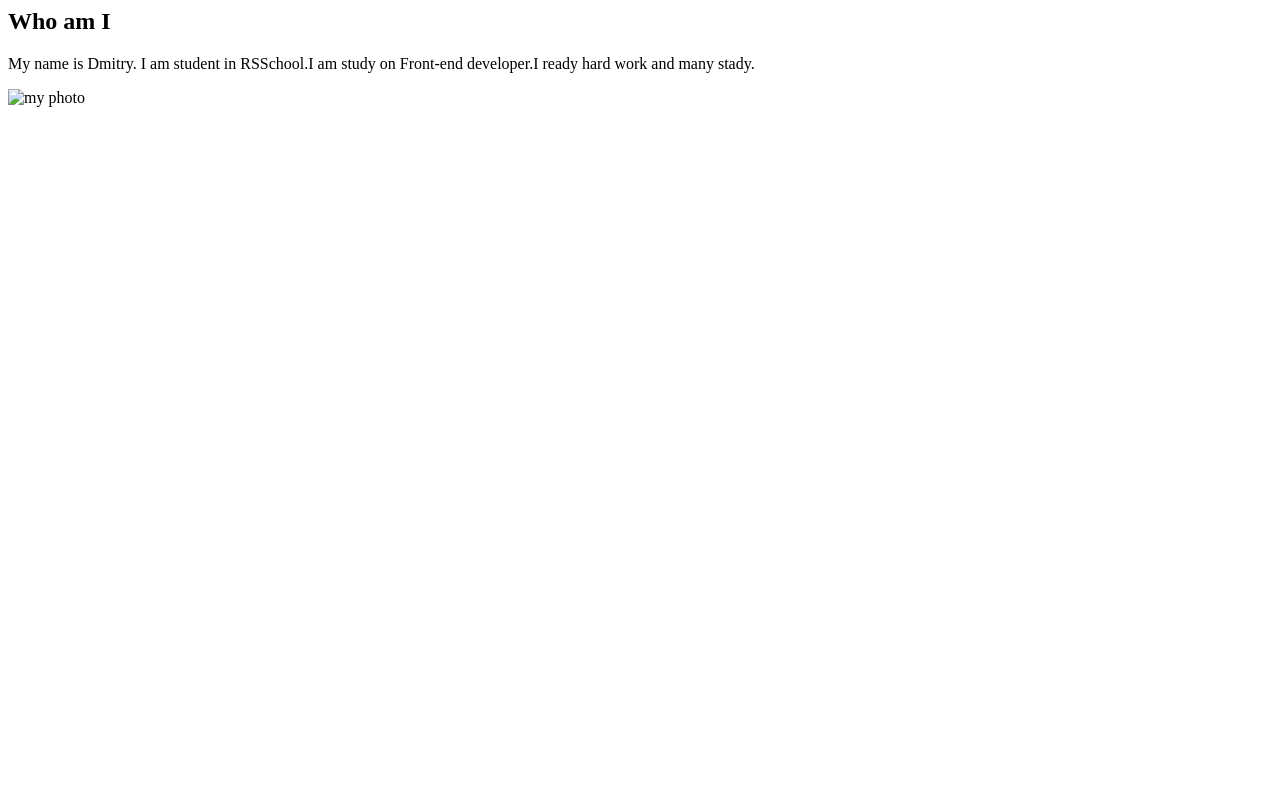
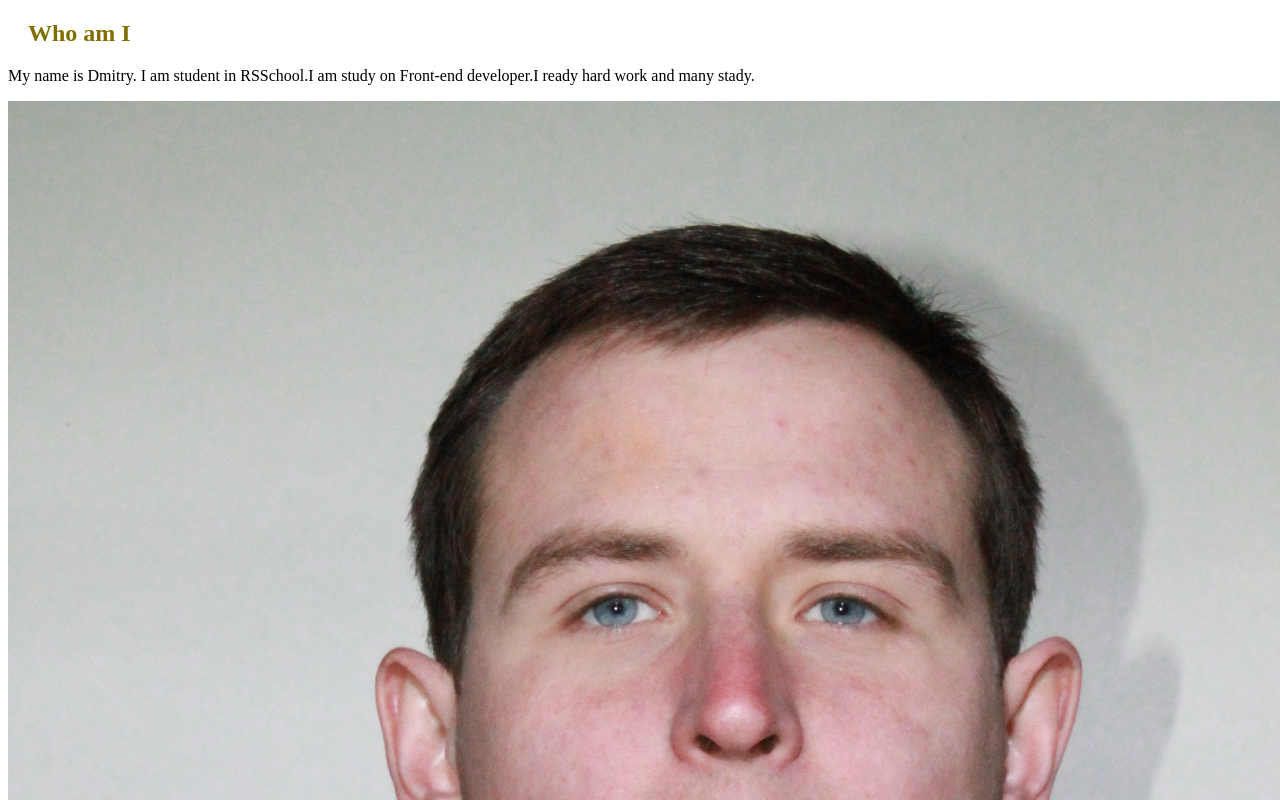
Before and after one commit to dmitrygrizdak/rsschool-cv, a plain HTML site: page index.html in a window 1280 px wide. Shown: the top 800 px of the page. Drawn offline with Linux system fonts and the light colour scheme.

Commit message:
docs:add text

```diff
--- a/index.html
+++ b/index.html
@@ -1,7 +1,23 @@
+    <!DOCTYPE html>
+    <html lang="en">
+    <head>
+        <link rel="stylesheet" RSShcool="./style.css">
+        <meta charset="UTF-8">
+        <meta http-equiv="X-UA-Compatible" content="IE=edge">
+        <meta name="viewport" content="width=device-width, initial-scale=1.0">
+        <title>Dmitry Grizdak</title>
+        <link rel="icon" RSShcool="assets/favicon.ico">
+    </head>
+    <body>
+
+    </body>
+    </html>
+
 <article>
 <header>
 <h1>Who am I</h1>
 </header>
 <p>My name is Dmitry. I am student in RSSchool.I am study on Front-end developer.I ready hard work and many stady.</p>
 </article>
-<img scr="image.jpg" alt="my photo">
+<img src="../assets/img/my photo.JPG" alt="my photo">
+<link rel="stylesheet" href="./style.css">
```
